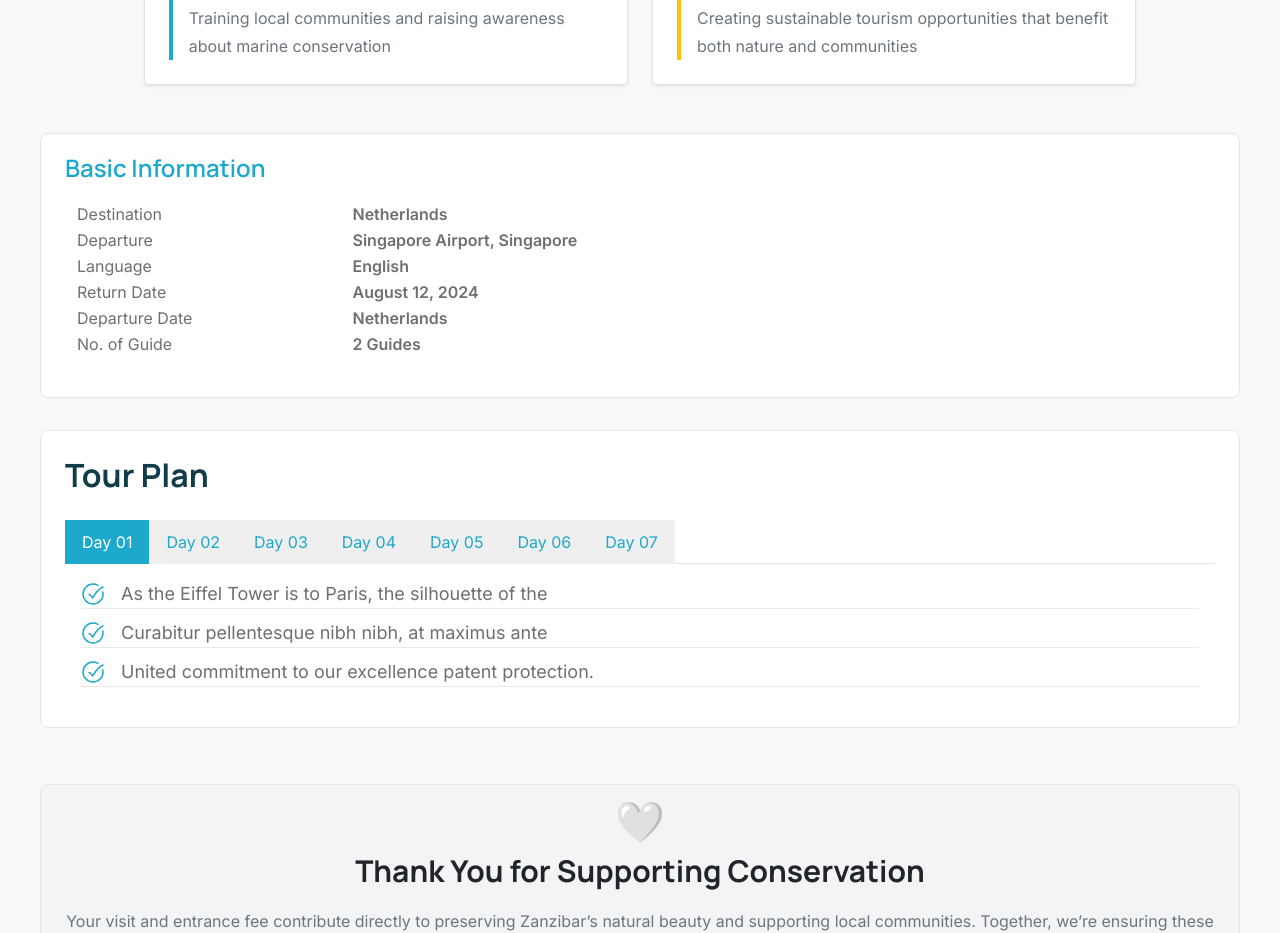
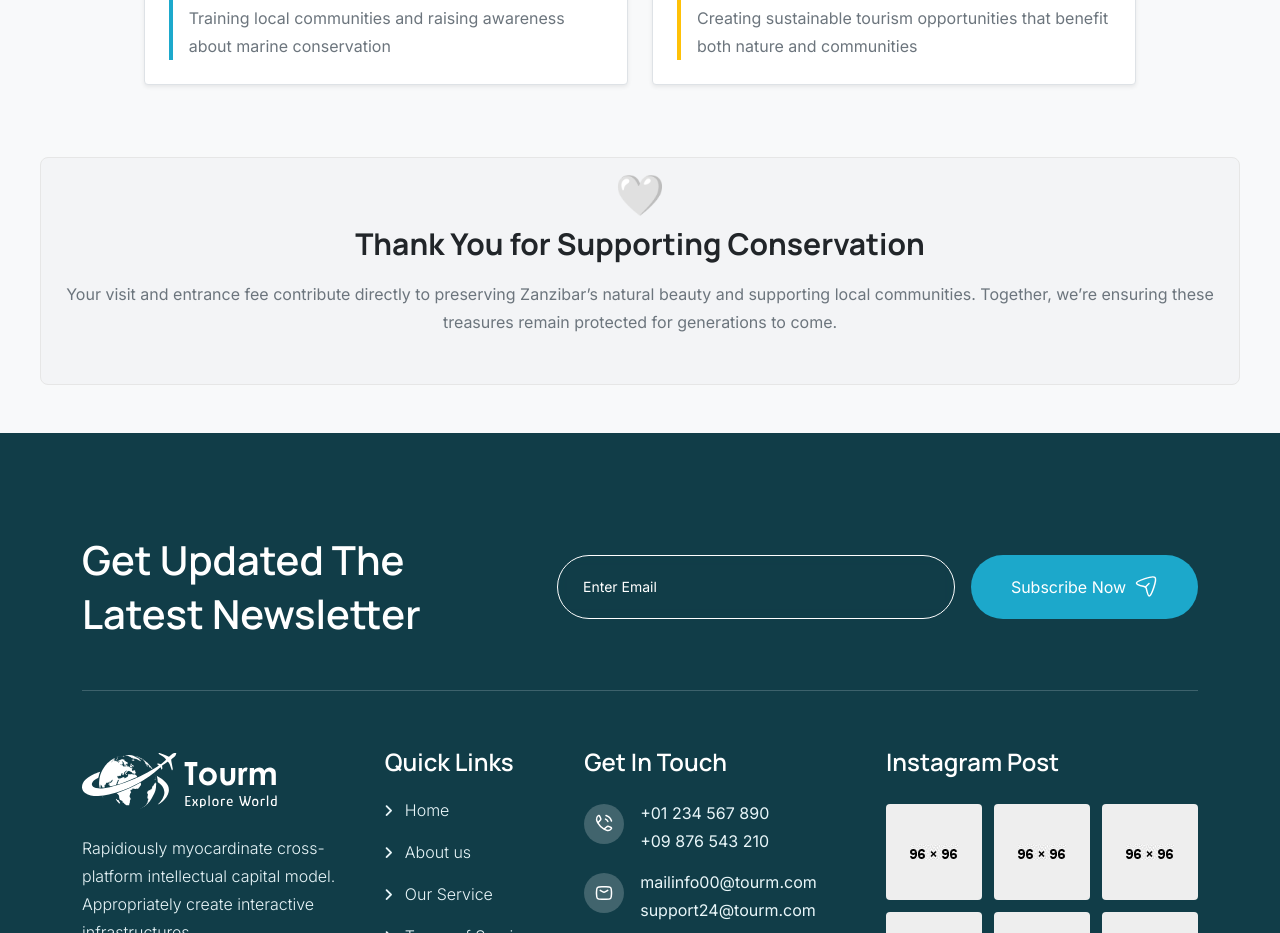
Before and after one commit to lutfia96/biofinUI-Phase2, a React (Create React App) app: page /about-fees in a window 1280 px wide. Shown: the part 1880-2813 px from the top of the page. Built offline with nearby package versions, Linux system fonts and the light colour scheme; the HTML template or start-up script is replaced by a standard one; a web font is replaced by a local one.

Commit message:
aboutfees

```diff
--- a/src/Components/Tour/TourDetailsMain.jsx
+++ b/src/Components/Tour/TourDetailsMain.jsx
@@ -213,71 +213,71 @@ function TourDetailsMain() {
                         </div>
                     </div>
 
-                    {/* Card 3 */}
-                    <div className="card custom-card w-100">
-                        <div className="col-6">
-                            <div className="card-body p-4">
-                                <h2 className="box-title mb-3 text-start">Basic Information</h2>
-                                <div className="row text-start">
-                                    <div className="col-md-6">
-                                        <ul className="list-unstyled">
-                                            <li>Destination</li>
-                                            <li>Departure</li>
-                                            <li>Language</li>
-                                            <li>Return Date</li>
-                                            <li>Departure Date</li>
-                                            <li>No. of Guide</li>
-                                        </ul>
-                                    </div>
-                                    <div className="col-md-6">
-                                        <ul className="list-unstyled fw-semibold">
-                                            <li>Netherlands</li>
-                                            <li>Singapore Airport, Singapore</li>
-                                            <li>English</li>
-                                            <li>August 12, 2024</li>
-                                            <li>Netherlands</li>
-                                            <li>2 Guides</li>
-                                        </ul>
-                                    </div>
-                                </div>
-                            </div>
-                        </div>
-                    </div>
+                    {/*/!* Card 3 *!/*/}
+                    {/*<div className="card custom-card w-100">*/}
+                    {/*    <div className="col-6">*/}
+                    {/*        <div className="card-body p-4">*/}
+                    {/*            <h2 className="box-title mb-3 text-start">Basic Information</h2>*/}
+                    {/*            <div className="row text-start">*/}
+                    {/*                <div className="col-md-6">*/}
+                    {/*                    <ul className="list-unstyled">*/}
+                    {/*                        <li>Destination</li>*/}
+                    {/*                        <li>Departure</li>*/}
+                    {/*                        <li>Language</li>*/}
+                    {/*                        <li>Return Date</li>*/}
+                    {/*                        <li>Departure Date</li>*/}
+                    {/*                        <li>No. of Guide</li>*/}
+                    {/*                    </ul>*/}
+                    {/*                </div>*/}
+                    {/*                <div className="col-md-6">*/}
+                    {/*                    <ul className="list-unstyled fw-semibold">*/}
+                    {/*                        <li>Netherlands</li>*/}
+                    {/*                        <li>Singapore Airport, Singapore</li>*/}
+                    {/*                        <li>English</li>*/}
+                    {/*                        <li>August 12, 2024</li>*/}
+                    {/*                        <li>Netherlands</li>*/}
+                    {/*                        <li>2 Guides</li>*/}
+                    {/*                    </ul>*/}
+                    {/*                </div>*/}
+                    {/*            </div>*/}
+                    {/*        </div>*/}
+                    {/*    </div>*/}
+                    {/*</div>*/}
 
-                    {/* Card 5 - Tour Plan */}
-                    <div className="card custom-card w-100">
-                        <div className="card-body p-4">
-                            <h3 className="page-title text-start mb-4">Tour Plan</h3>
-                            <ul className="nav nav-tabs justify-content-start mb-3" role="tablist">
-                                {days.map((day) => (
-                                    <li className="nav-item" key={day.id}>
-                                        <button
-                                            className={`nav-link ${activeTab === day.id ? "active" : ""}`}
-                                            onClick={() => setActiveTab(day.id)}
-                                            type="button"
-                                        >
-                                            {day.label}
-                                        </button>
-                                    </li>
-                                ))}
-                            </ul>
-                            <div className="tab-content">
-                                {days.map((day) => (
-                                    <div
-                                        key={day.id}
-                                        className={`tab-pane fade ${activeTab === day.id ? "show active" : ""}`}
-                                        id={day.id}
-                                    >
-                                        <ul className="checklist text-start px-3">
-                                            {tabContent[day.id].map((item, index) => (
-                                                <li key={index}>{item}</li>
-                                            ))}
-                                        </ul>
-                                    </div>
-                                ))}
-                            </div>
-                        </div>
-                    </div>
+                    {/*/!* Card 5 - Tour Plan *!/*/}
+                    {/*<div className="card custom-card w-100">*/}
+                    {/*    <div className="card-body p-4">*/}
+                    {/*        <h3 className="page-title text-start mb-4">Tour Plan</h3>*/}
+                    {/*        <ul className="nav nav-tabs justify-content-start mb-3" role="tablist">*/}
+                    {/*            {days.map((day) => (*/}
+                    {/*                <li className="nav-item" key={day.id}>*/}
+                    {/*                    <button*/}
+                    {/*                        className={`nav-link ${activeTab === day.id ? "active" : ""}`}*/}
+                    {/*                        onClick={() => setActiveTab(day.id)}*/}
+                    {/*                        type="button"*/}
+                    {/*                    >*/}
+                    {/*                        {day.label}*/}
+                    {/*                    </button>*/}
+                    {/*                </li>*/}
+                    {/*            ))}*/}
+                    {/*        </ul>*/}
+                    {/*        <div className="tab-content">*/}
+                    {/*            {days.map((day) => (*/}
+                    {/*                <div*/}
+                    {/*                    key={day.id}*/}
+                    {/*                    className={`tab-pane fade ${activeTab === day.id ? "show active" : ""}`}*/}
+                    {/*                    id={day.id}*/}
+                    {/*                >*/}
+                    {/*                    <ul className="checklist text-start px-3">*/}
+                    {/*                        {tabContent[day.id].map((item, index) => (*/}
+                    {/*                            <li key={index}>{item}</li>*/}
+                    {/*                        ))}*/}
+                    {/*                    </ul>*/}
+                    {/*                </div>*/}
+                    {/*            ))}*/}
+                    {/*        </div>*/}
+                    {/*    </div>*/}
+                    {/*</div>*/}
 
                     <div className="card custom-card bg-smoke2 text-center p-4 my-4 pb-5 mb-5">
                         <div className="icon mb-3 fs-1">🤍</div>
```
